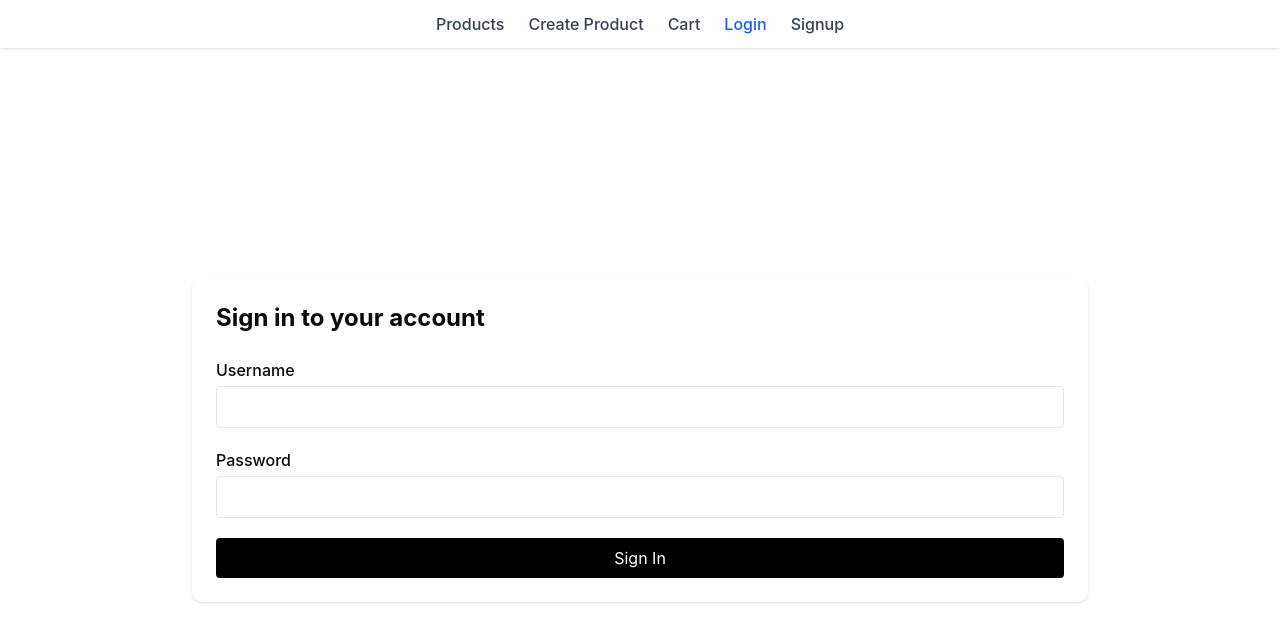
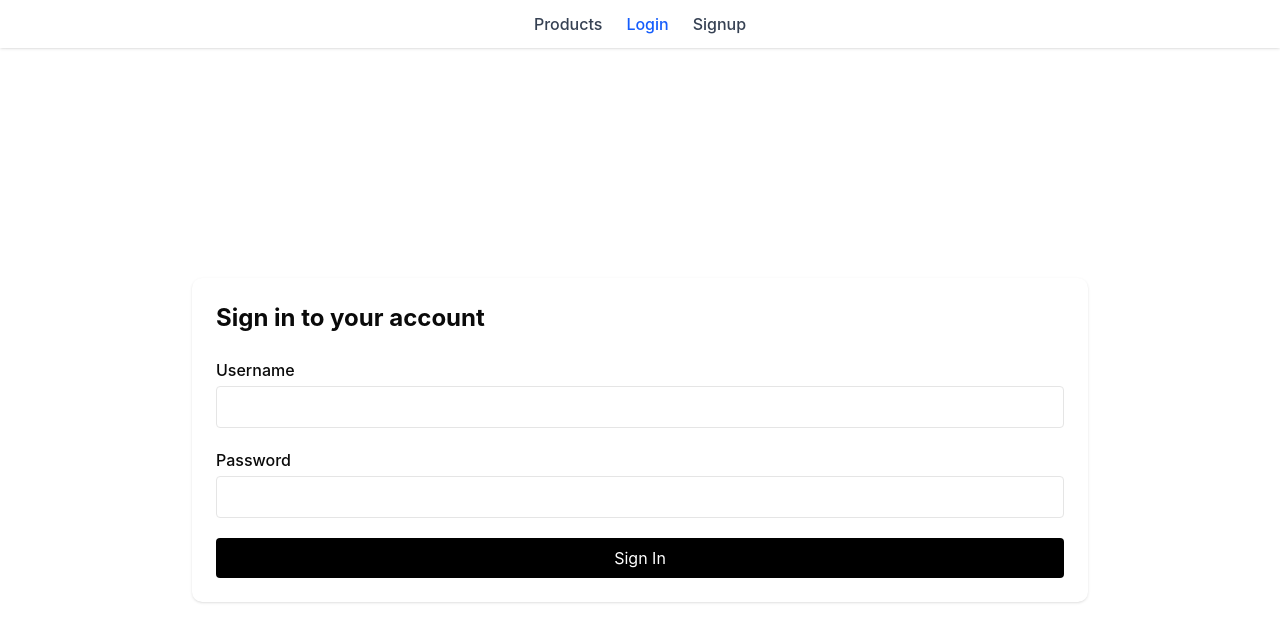
Before and after one commit to AhmedHesham303/Bosta-Task, a React (Vite) app: page /login in a window 1280 px wide. Shown: the top 642 px of the page. Built offline with nearby package versions, Linux system fonts and the light colour scheme.

Commit message:
restrict protected routes

```diff
--- a/src/components/common/Navbar.tsx
+++ b/src/components/common/Navbar.tsx
@@ -1,31 +1,100 @@
-import { NavLink } from "react-router";
-
-const navItems = [
-  { name: "Products", path: "/products-listing" },
-  { name: "Create Product", path: "/products/create" },
-  { name: "Cart", path: "/cart" },
-  { name: "Login", path: "/login" },
-  { name: "Signup", path: "/signup" },
-];
+import { NavLink, useNavigate } from "react-router";
+import { deleteToken, getToken } from "@/lib/tokenStorage";
 
 export default function Navbar() {
+  const navigate = useNavigate();
+  const token = getToken();
+
+  const handleLogout = () => {
+    deleteToken();
+    navigate("/");
+    window.location.reload();
+  };
+
   return (
-    <nav className="bg-white shadow px-6 py-3 w-full flex justify-center fixed top-0 z-100">
-      <ul className="flex gap-6 ">
-        {navItems.map((item) => (
-          <li key={item.path}>
+    <nav className="bg-white shadow px-6 py-3 w-full flex justify-center fixed top-0 z-50">
+      <ul className="flex gap-6 items-center">
+        <li>
           <NavLink
-              to={item.path}
+            to="/products-listing"
             className={({ isActive }) =>
               `font-medium hover:text-blue-600 ${
                 isActive ? "text-blue-600" : "text-gray-700"
               }`
             }
           >
-              {item.name}
+            Products
           </NavLink>
         </li>
-        ))}
+
+        {token ? (
+          <>
+            <li>
+              <NavLink
+                to="/products/create"
+                className={({ isActive }) =>
+                  `font-medium hover:text-blue-600 ${
+                    isActive ? "text-blue-600" : "text-gray-700"
+                  }`
+                }
+              >
+                Create Product
+              </NavLink>
+            </li>
+
+            <li>
+              <NavLink
+                to="/cart"
+                className={({ isActive }) =>
+                  `font-medium hover:text-blue-600 ${
+                    isActive ? "text-blue-600" : "text-gray-700"
+                  }`
+                }
+              >
+                Cart
+              </NavLink>
+            </li>
+
+            <li className="font-semibold text-gray-800">Ahmed</li>
+
+            <li>
+              <button
+                onClick={handleLogout}
+                className="text-red-600 hover:text-red-800 font-medium"
+              >
+                Logout
+              </button>
+            </li>
+          </>
+        ) : (
+          <>
+            <li>
+              <NavLink
+                to="/login"
+                className={({ isActive }) =>
+                  `font-medium hover:text-blue-600 ${
+                    isActive ? "text-blue-600" : "text-gray-700"
+                  }`
+                }
+              >
+                Login
+              </NavLink>
+            </li>
+
+            <li>
+              <NavLink
+                to="/signup"
+                className={({ isActive }) =>
+                  `font-medium hover:text-blue-600 ${
+                    isActive ? "text-blue-600" : "text-gray-700"
+                  }`
+                }
+              >
+                Signup
+              </NavLink>
+            </li>
+          </>
+        )}
       </ul>
     </nav>
   );
```
Lines whose indentation alone changed are shown as unchanged.
